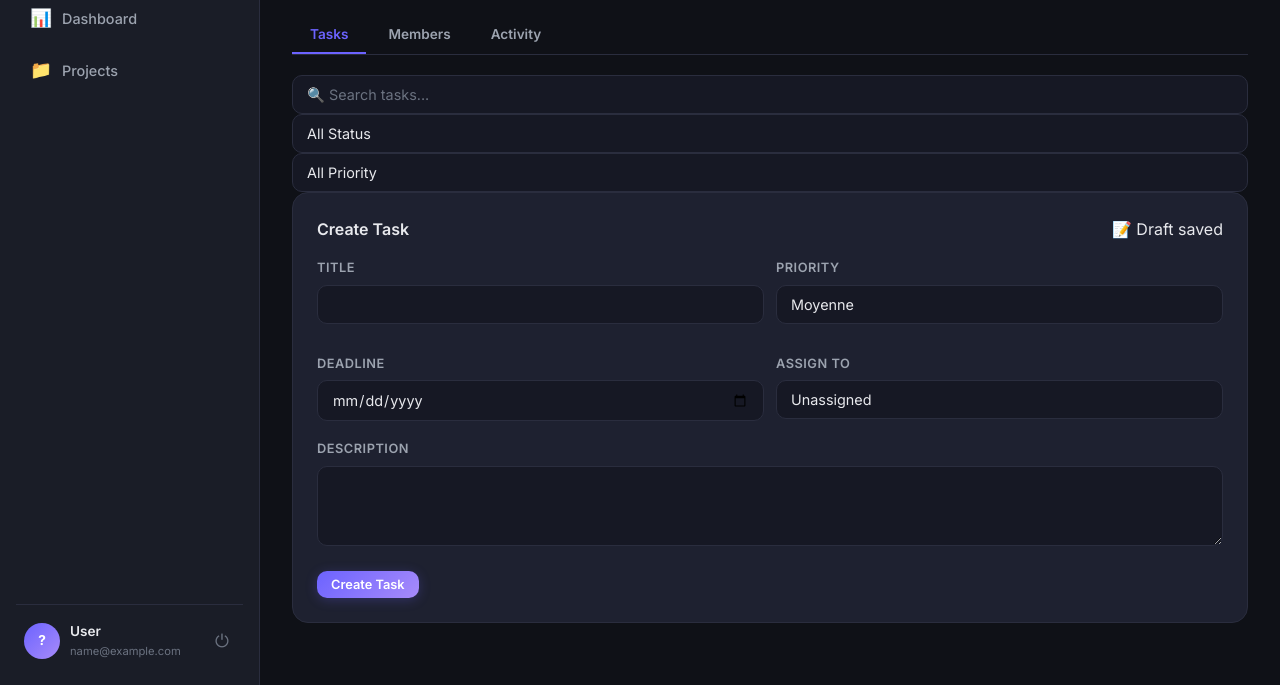
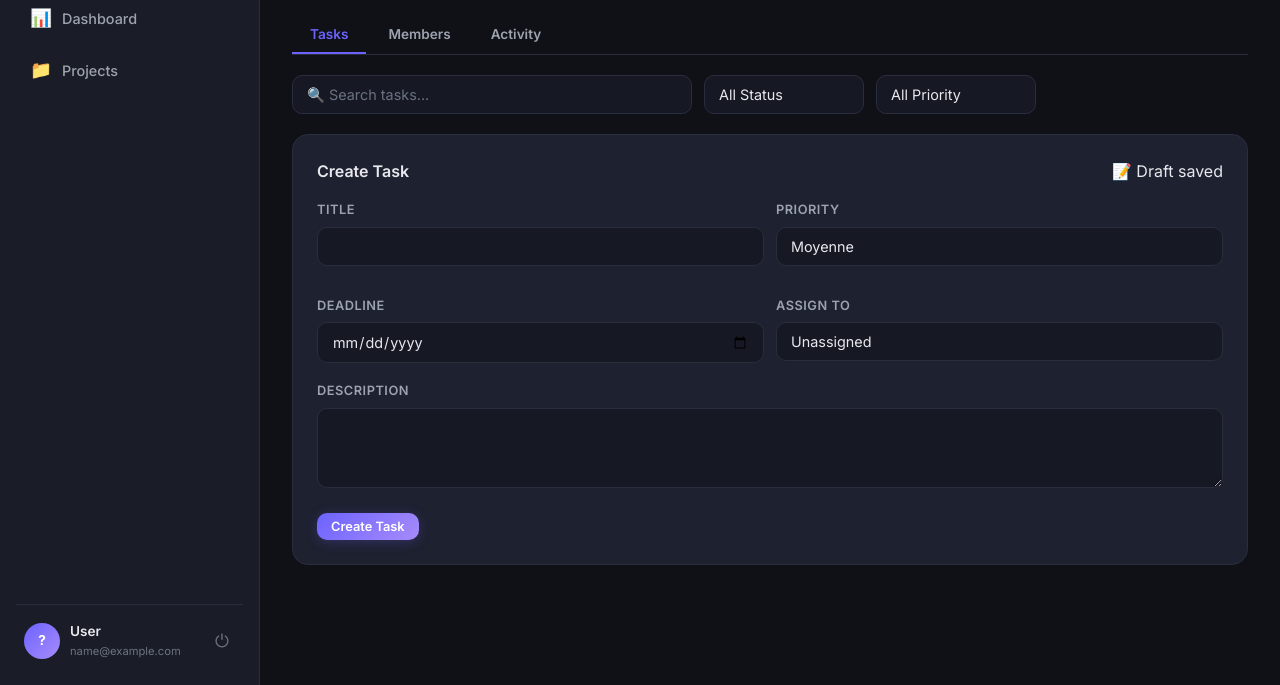
Before and after one commit to nour240/TaskFlow-project, a plain HTML site: page frontend/project.html in a window 1280 px wide. Shown: the part 115-800 px from the top of the page. Drawn offline with nearby package versions, Linux system fonts and the light colour scheme; sample sign-in values are in the browser's storage.

Commit message:
feat: add filters bar and search input styling

```diff
--- a/frontend/css/style.css
+++ b/frontend/css/style.css
@@ -567,3 +567,17 @@ textarea.form-control { resize: vertical; min-height: 80px; }
   font-size: .85rem; color: var(--text-muted);
 }
 .auth-card .btn { width: 100%; justify-content: center; padding: 12px; margin-top: 8px; }
+
+
+
+/* ── Filters Bar ────────────────────────────────────────── */
+.filters-bar {
+  display: flex; gap: 12px; align-items: center;
+  flex-wrap: wrap; margin-bottom: 20px;
+}
+.filters-bar .form-control {
+  width: auto; min-width: 160px;
+}
+.search-input {
+  flex: 1; min-width: 200px; max-width: 400px;
+}
```
